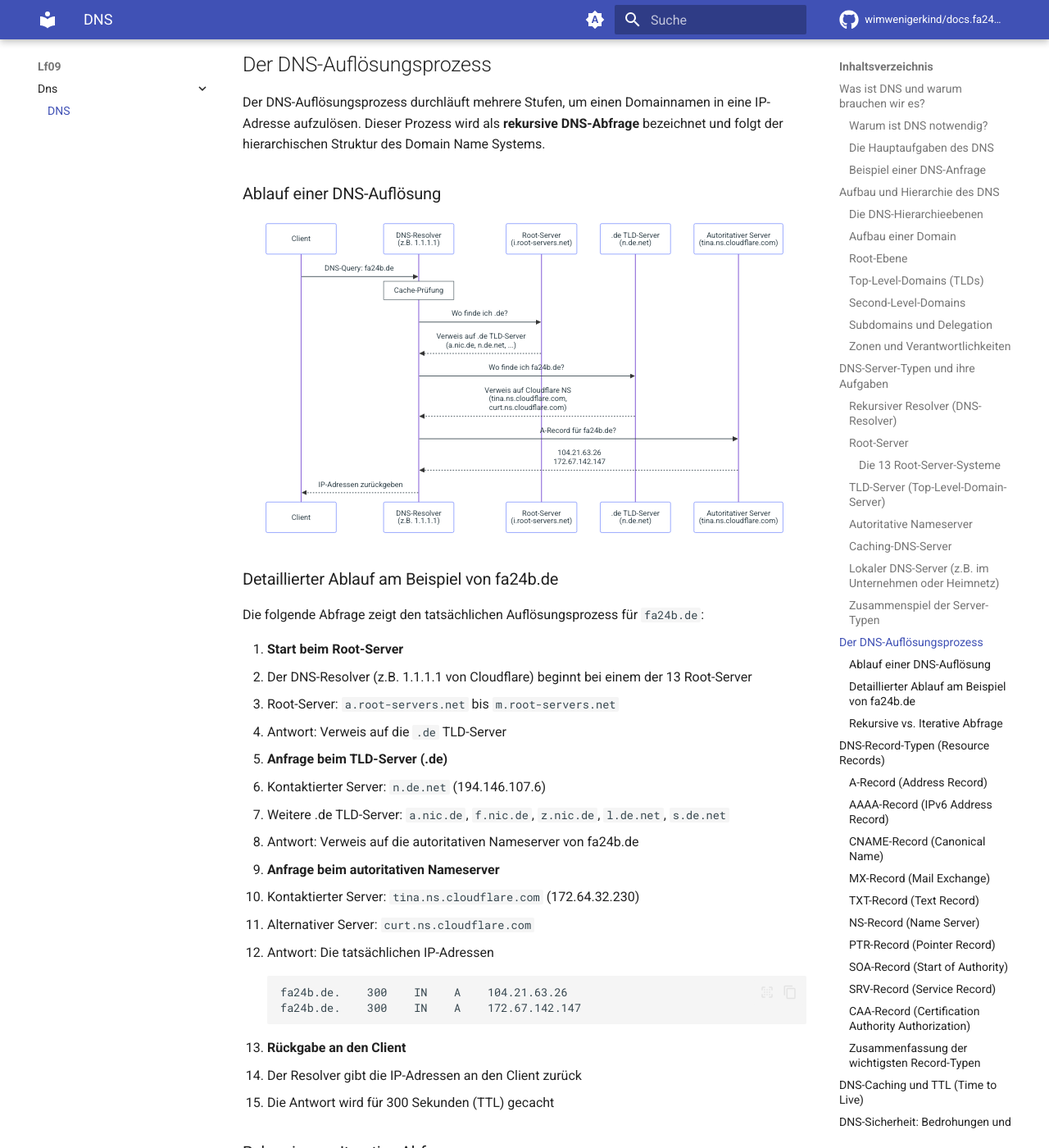
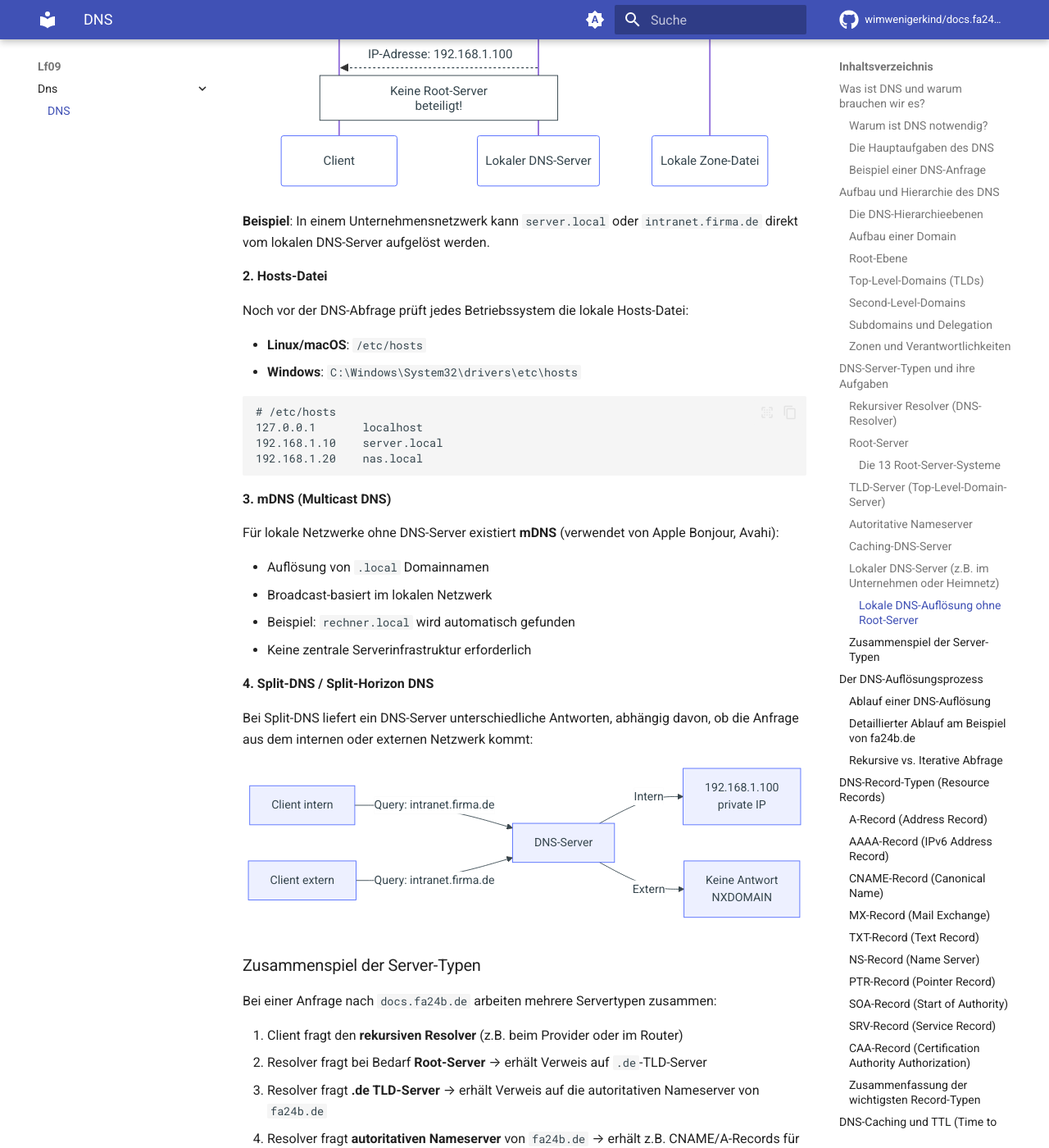
Before and after one commit to wimwenigerkind/docs.fa24b.de, an MkDocs documentation site: the page built from docs/lf09/dns/index.md, in a window 1280 px wide and 1400 px high, scrolled down 7594 px. Shown: the whole window at 82% size. Built offline with MkDocs 1.6.1 and Material for MkDocs 9.7.7, drawn with Linux system fonts in a browser that asks for light colours; comment, search, counter and statistics services are not loaded; the version menu is left out; some of the changed text lies outside the part shown.

Commit message:
move local DNS resolution methods and examples to documentation

````diff
--- a/docs/lf09/dns/index.md
+++ b/docs/lf09/dns/index.md
@@ -233,6 +233,66 @@ In Unternehmen oder komplexeren Heimnetzen gibt es oft eigene **lokale DNS-Serve
 - ermöglichen zentrale Verwaltung und Protokollierung von DNS-Anfragen
 
 Im Heimnetz übernimmt diese Rolle häufig der Router, der Anfragen der Clients sammelt und an den Provider-DNS weitergibt.
+
+#### Lokale DNS-Auflösung ohne Root-Server
+
+In lokalen Netzwerken kann die DNS-Auflösung auch ohne Kontakt zu Root-Servern erfolgen:
+
+**1. Lokaler DNS-Server mit eigenen Zonen**
+
+Ein lokaler DNS-Server kann interne Domainnamen direkt auflösen, ohne Root-Server zu kontaktieren:
+
+```mermaid
+sequenceDiagram
+    participant Client
+    participant LocalDNS as Lokaler DNS-Server
+    participant ZoneFile as Lokale Zone-Datei
+
+    Client->>LocalDNS: DNS-Query: server.local
+    LocalDNS->>ZoneFile: Suche in lokaler Zone
+    ZoneFile-->>LocalDNS: 192.168.1.100
+    LocalDNS-->>Client: IP-Adresse: 192.168.1.100
+
+    Note over Client,LocalDNS: Keine Root-Server<br/>beteiligt!
+```
+
+**Beispiel**: In einem Unternehmensnetzwerk kann `server.local` oder `intranet.firma.de` direkt vom lokalen DNS-Server aufgelöst werden.
+
+**2. Hosts-Datei**
+
+Noch vor der DNS-Abfrage prüft jedes Betriebssystem die lokale Hosts-Datei:
+
+- **Linux/macOS**: `/etc/hosts`
+- **Windows**: `C:\Windows\System32\drivers\etc\hosts`
+
+```
+# /etc/hosts
+127.0.0.1       localhost
+192.168.1.10    server.local
+192.168.1.20    nas.local
+```
+
+**3. mDNS (Multicast DNS)**
+
+Für lokale Netzwerke ohne DNS-Server existiert **mDNS** (verwendet von Apple Bonjour, Avahi):
+
+- Auflösung von `.local` Domainnamen
+- Broadcast-basiert im lokalen Netzwerk
+- Beispiel: `rechner.local` wird automatisch gefunden
+- Keine zentrale Serverinfrastruktur erforderlich
+
+**4. Split-DNS / Split-Horizon DNS**
+
+Bei Split-DNS liefert ein DNS-Server unterschiedliche Antworten, abhängig davon, ob die Anfrage aus dem internen oder externen Netzwerk kommt:
+
+```mermaid
+graph LR
+    A[Client intern] -->|Query: intranet.firma.de| B[DNS-Server]
+    C[Client extern] -->|Query: intranet.firma.de| B
+
+    B -->|Intern| D[192.168.1.100<br/>private IP]
+    B -->|Extern| E[Keine Antwort<br/>NXDOMAIN]
+```
 
 ### Zusammenspiel der Server-Typen
 
````
